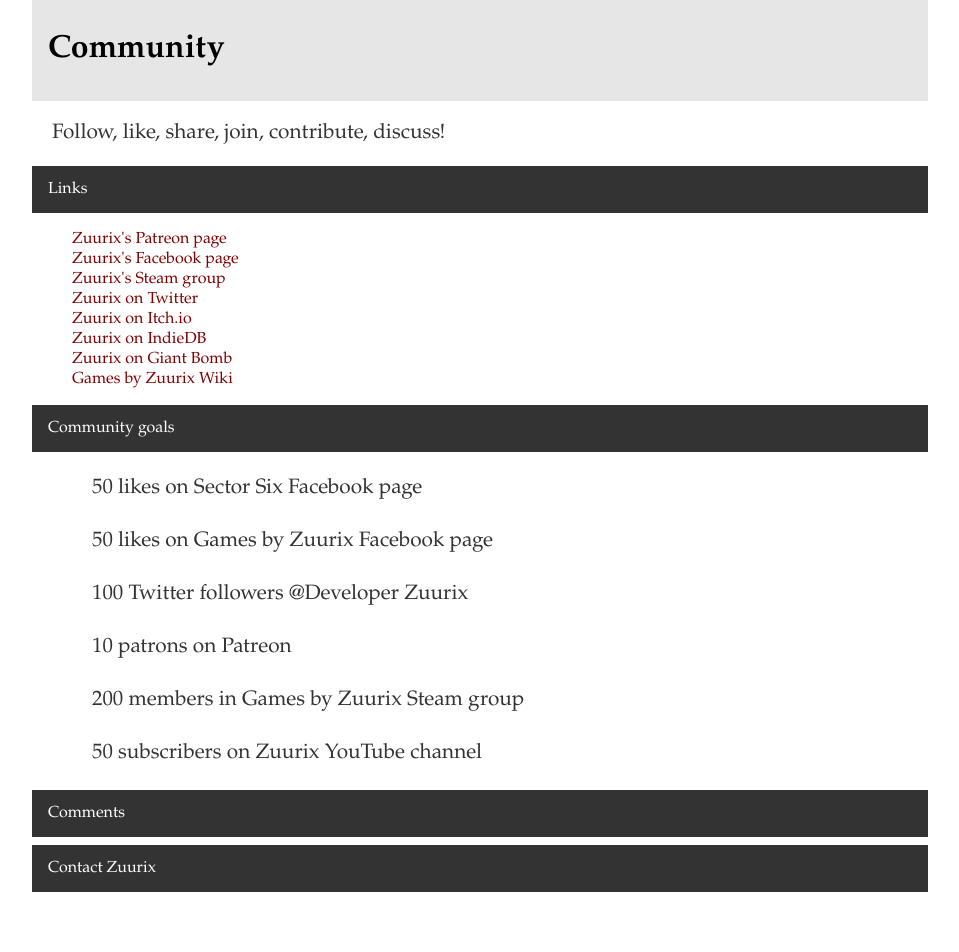
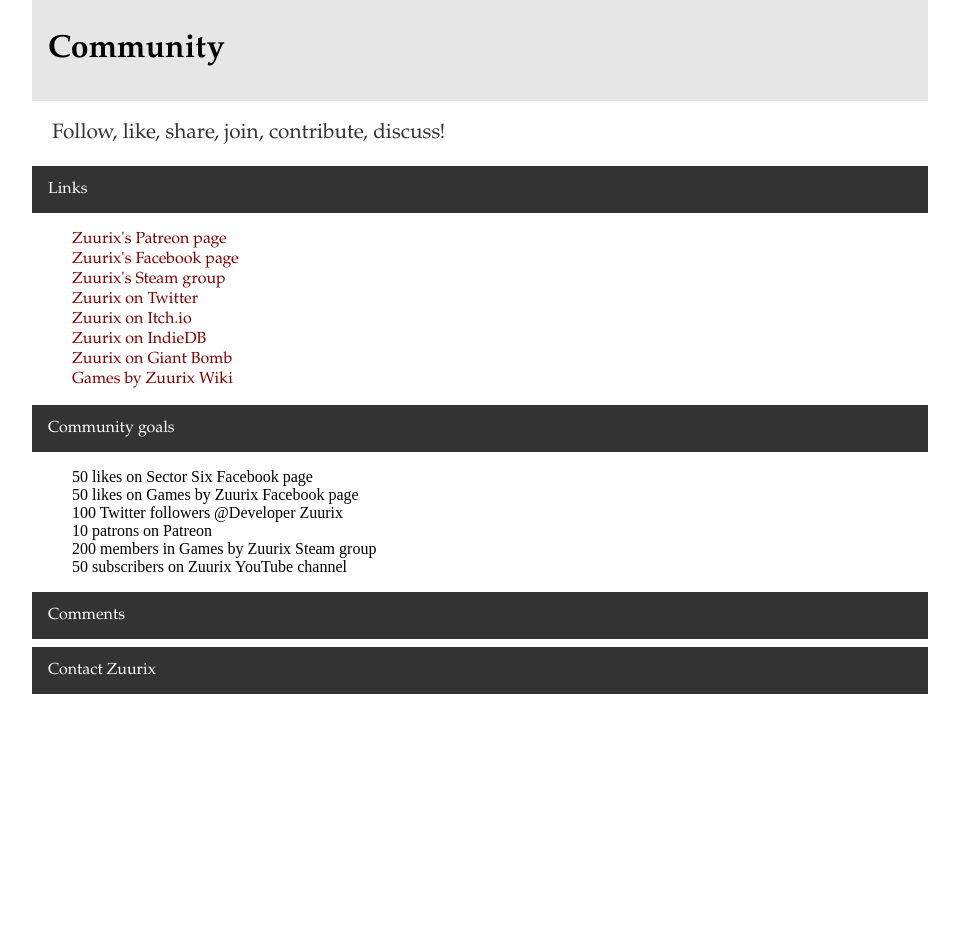
Before and after one commit to Phoebe3663/Zuurix.github.io, a Jekyll site: the page built from community/index.html, in a window 1280 px wide. Shown: the part 362-1314 px from the top of the page, without its empty margins (160-1119 px from the left). Built offline with Jekyll 4.4.1, drawn with Linux system fonts in a browser that asks for light colours; comment, search, counter and statistics services are not loaded; after the commit the page ends 1116 px from its top, so only the background shows below that.

```diff
--- a/community/index.html
+++ b/community/index.html
@@ -26,12 +26,12 @@ title: Zuurix.com - Community
 </comments>
 
 <ul style="list-style-type:none">
-<li><p>50 likes on Sector Six Facebook page</p></li>
-<li><p>50 likes on Games by Zuurix Facebook page</p></li>
-<li><p>100 Twitter followers @Developer Zuurix</p></li>
-<li><p>10 patrons on Patreon</p></li>
-<li><p>200 members in Games by Zuurix Steam group</p></li>
-<li><p>50 subscribers on Zuurix YouTube channel</p></li>
+<li>50 likes on Sector Six Facebook page</li>
+<li>50 likes on Games by Zuurix Facebook page</li>
+<li>100 Twitter followers @Developer Zuurix</li>
+<li>10 patrons on Patreon</li>
+<li>200 members in Games by Zuurix Steam group</li>
+<li>50 subscribers on Zuurix YouTube channel</li>
 </ul>
 
 <comments>
```
